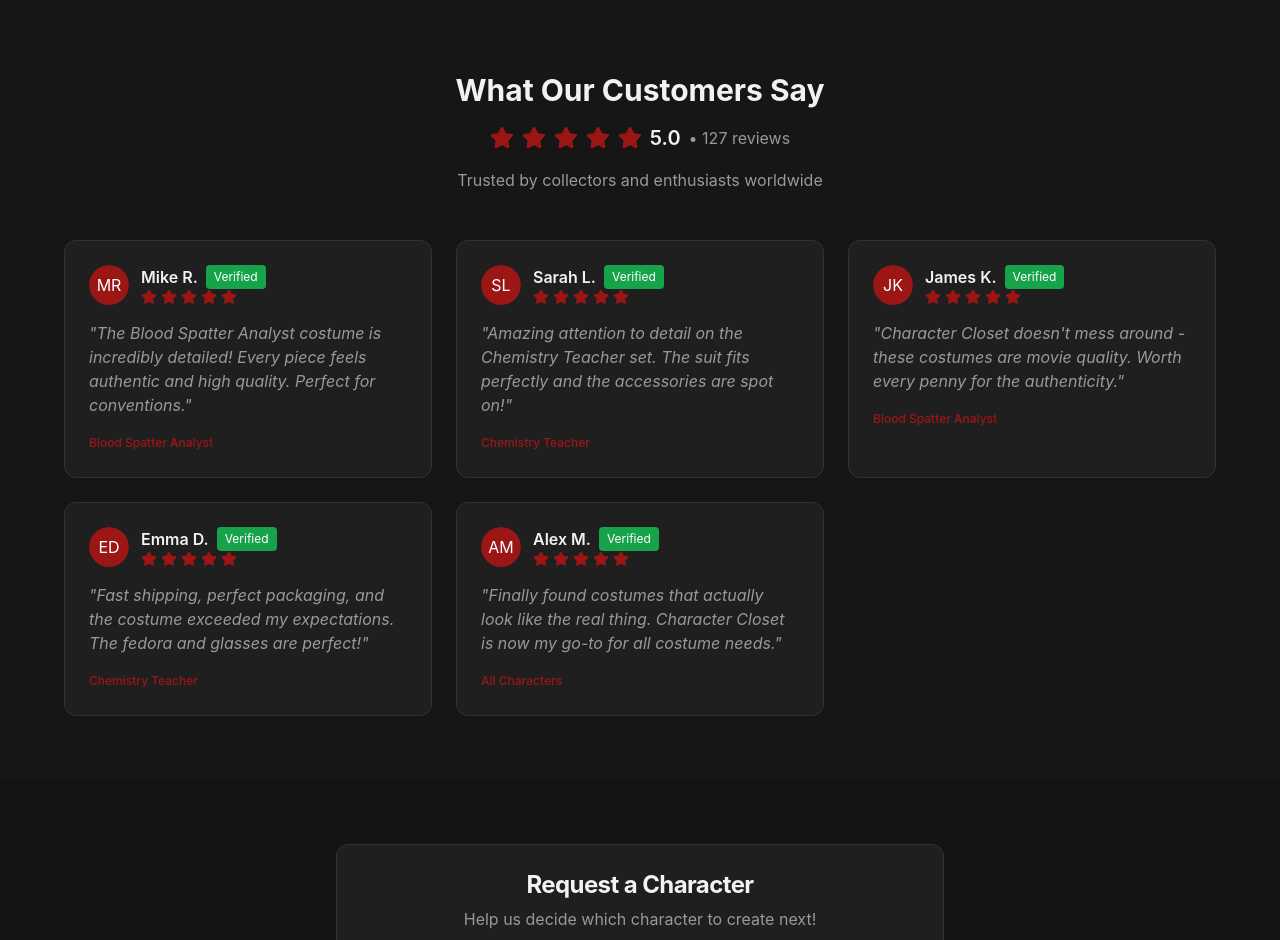
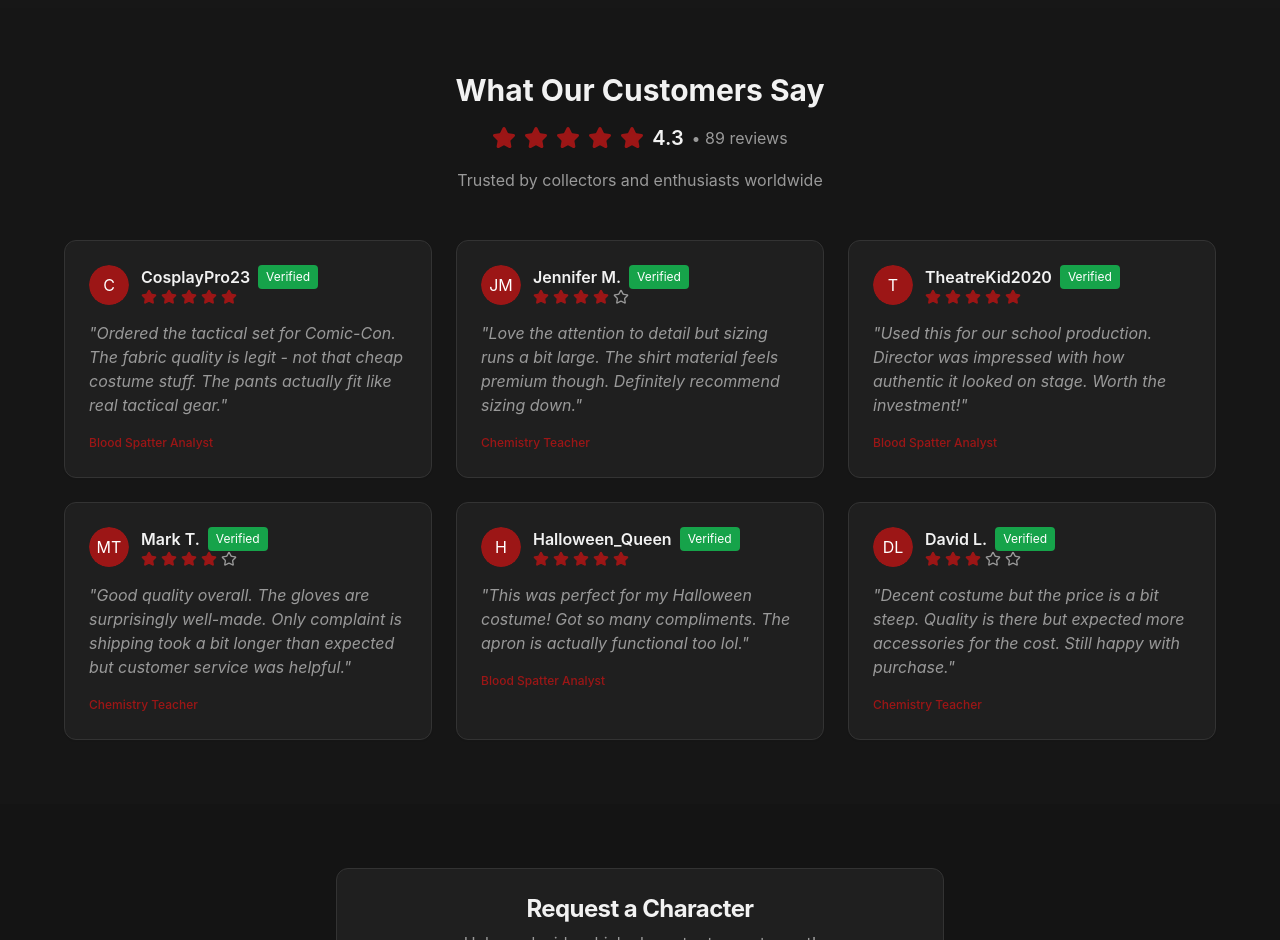
Before and after one commit to ash7227/crimson-cinematic-shop, a React (Vite) app: page / in a window 1280 px wide. Shown: the part 1680-2620 px from the top of the page. Built offline with nearby package versions, Linux system fonts and the light colour scheme; the HTML template or start-up script is replaced by a standard one.

Commit message:
Refine reviews for believability

```diff
--- a/src/components/ReviewsSection.tsx
+++ b/src/components/ReviewsSection.tsx
@@ -4,38 +4,45 @@ import { Avatar, AvatarFallback } from "@/components/ui/avatar";
 
 const reviews = [
   {
-    name: "Mike R.",
+    name: "CosplayPro23",
     rating: 5,
-    comment: "The Blood Spatter Analyst costume is incredibly detailed! Every piece feels authentic and high quality. Perfect for conventions.",
+    comment: "Ordered the tactical set for Comic-Con. The fabric quality is legit - not that cheap costume stuff. The pants actually fit like real tactical gear.",
     character: "Blood Spatter Analyst",
     verified: true
   },
   {
-    name: "Sarah L.",
-    rating: 5,
-    comment: "Amazing attention to detail on the Chemistry Teacher set. The suit fits perfectly and the accessories are spot on!",
+    name: "Jennifer M.",
+    rating: 4,
+    comment: "Love the attention to detail but sizing runs a bit large. The shirt material feels premium though. Definitely recommend sizing down.",
     character: "Chemistry Teacher",
     verified: true
   },
   {
-    name: "James K.",
+    name: "TheatreKid2020",
     rating: 5,
-    comment: "Character Closet doesn't mess around - these costumes are movie quality. Worth every penny for the authenticity.",
+    comment: "Used this for our school production. Director was impressed with how authentic it looked on stage. Worth the investment!",
     character: "Blood Spatter Analyst",
     verified: true
   },
   {
-    name: "Emma D.",
-    rating: 5,
-    comment: "Fast shipping, perfect packaging, and the costume exceeded my expectations. The fedora and glasses are perfect!",
+    name: "Mark T.",
+    rating: 4,
+    comment: "Good quality overall. The gloves are surprisingly well-made. Only complaint is shipping took a bit longer than expected but customer service was helpful.",
     character: "Chemistry Teacher",
     verified: true
   },
   {
-    name: "Alex M.",
+    name: "Halloween_Queen",
     rating: 5,
-    comment: "Finally found costumes that actually look like the real thing. Character Closet is now my go-to for all costume needs.",
-    character: "All Characters",
+    comment: "This was perfect for my Halloween costume! Got so many compliments. The apron is actually functional too lol.",
+    character: "Blood Spatter Analyst",
+    verified: true
+  },
+  {
+    name: "David L.",
+    rating: 3,
+    comment: "Decent costume but the price is a bit steep. Quality is there but expected more accessories for the cost. Still happy with purchase.",
+    character: "Chemistry Teacher",
     verified: true
   }
 ];
@@ -50,8 +57,8 @@ const ReviewsSection = () => {
             {[1, 2, 3, 4, 5].map((star) => (
               <Star key={star} className="w-6 h-6 fill-crimson text-crimson" />
             ))}
-            <span className="text-xl font-semibold ml-2">5.0</span>
-            <span className="text-muted-foreground">• 127 reviews</span>
+            <span className="text-xl font-semibold ml-2">4.3</span>
+            <span className="text-muted-foreground">• 89 reviews</span>
           </div>
           <p className="text-muted-foreground">
             Trusted by collectors and enthusiasts worldwide
```
